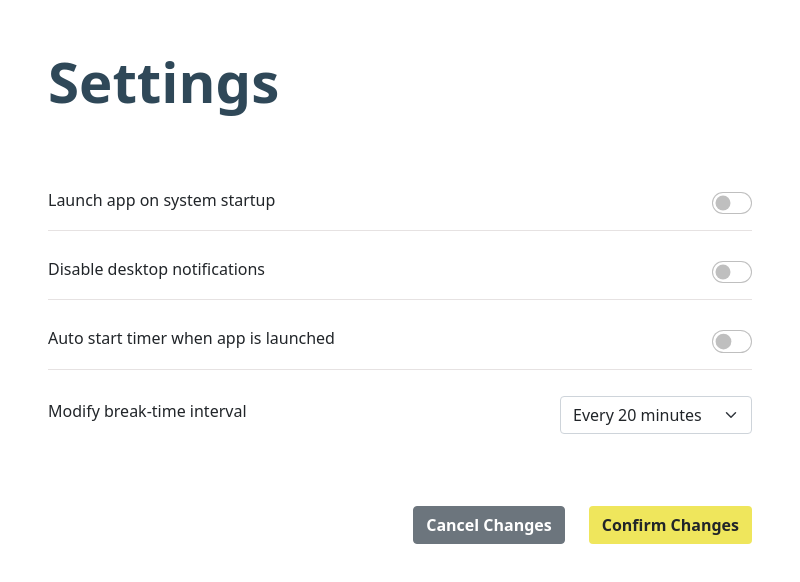
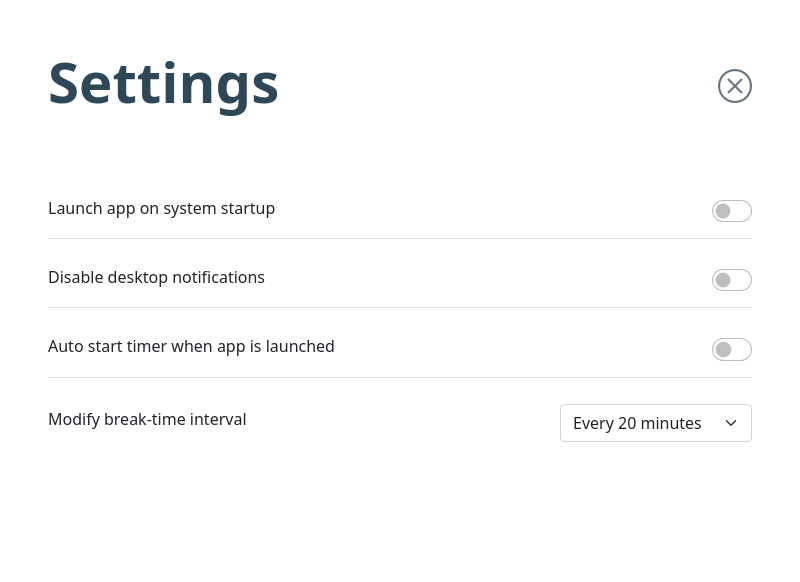
Before and after one commit to m-visaya/twenty-twenty, an Electron app: page src/settings.html in a window 800 px wide. Drawn offline with nearby package versions, Linux system fonts and the light colour scheme.

Commit message:
Update settings window

```diff
--- a/src/index.css
+++ b/src/index.css
@@ -2,6 +2,28 @@
   --color-primary: #efe65c;
   --color-primary-light: #fffccc;
   --color-secondary: #2f4858;
+}
+
+/* scrollbar */
+/* width */
+::-webkit-scrollbar {
+  width: 8px;
+}
+
+/* Track */
+::-webkit-scrollbar-track {
+  background: #f1f1f1;
+}
+
+/* Handle */
+::-webkit-scrollbar-thumb {
+  background: rgba(136, 136, 136, 0.389);
+  border-radius: 2rem;
+}
+
+/* Handle on hover */
+::-webkit-scrollbar-thumb:hover {
+  background: rgba(85, 85, 85, 0.518);
 }
 
 .text-yellow {
--- a/src/preload.js
+++ b/src/preload.js
@@ -1,5 +1,6 @@
 const { contextBridge, ipcRenderer } = require("electron");
 
 contextBridge.exposeInMainWorld("electronAPI", {
+  closeSettings: () => ipcRenderer.send("close-settings"),
   openSettings: () => ipcRenderer.send("open-settings"),
 });
--- a/src/renderer.js
+++ b/src/renderer.js
@@ -147,7 +147,13 @@ let pauseTimer = () => {
 };
 
 let openSettings = () => {
+  console.log(window.electronAPI);
   window.electronAPI.openSettings();
+};
+
+let closeSettings = () => {
+  console.log(window.electronAPI);
+  window.electronAPI.closeSettings();
 };
 
 resetTimer();
@@ -159,3 +165,4 @@ $("#btn-resume-pause").on("click", pauseTimer);
 $("#btn-resume-pause2").on("click", pauseTimer);
 
 $("#btn-settings").on("click", openSettings);
+$("#btn-close-settings").on("click", closeSettings);
--- a/src/settings.html
+++ b/src/settings.html
@@ -26,16 +26,19 @@
       integrity="sha256-/xUj+3OJU5yExlq6GSYGSHk7tPXikynS7ogEvDej/m4="
       crossorigin="anonymous"
     ></script>
+    <script src="renderer.js" defer></script>
   </head>
   <body>
     <main class="my-5 overflow-hidden">
       <div class="row px-5 px-lg-0 justify-content-center">
         <div class="col-lg-8 d-flex flex-column gap-4">
-          <h1
-            class="text-gray fw-bold display-2 text-center text-md-start mb-5"
-          >
-            Settings
-          </h1>
+          <div class="d-flex align-items-center mb-3 mb-md-5">
+            <h1 class="text-gray fw-bold display-2">Settings</h1>
+            <i
+              class="bi bi-x-circle text-muted ms-auto fs-1"
+              id="btn-close-settings"
+            ></i>
+          </div>
           <div class="form-check form-switch">
             <input
               class="form-check-input float-end"
@@ -86,14 +89,6 @@
               <option value="3">Every hour</option>
             </select>
           </div>
-          <div
-            class="d-flex mt-5 mb-2 justify-content-center justify-content-md-end gap-4"
-          >
-            <button class="btn btn-secondary fw-bold">Cancel Changes</button>
-            <button class="btn bg-yellow text-gray fw-bold">
-              Confirm Changes
-            </button>
-          </div>
         </div>
       </div>
     </main>
```
Also changed, not shown: src/main.js (+19 -2 lines).
